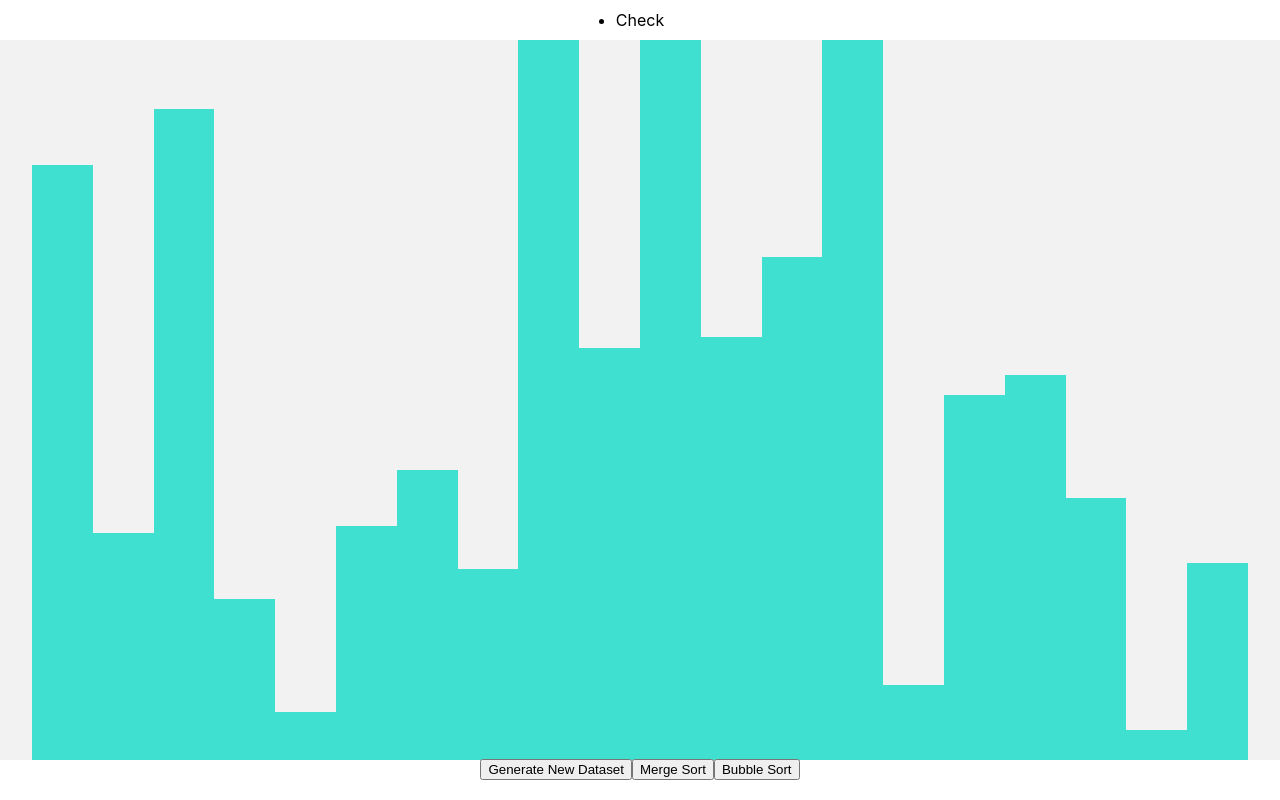
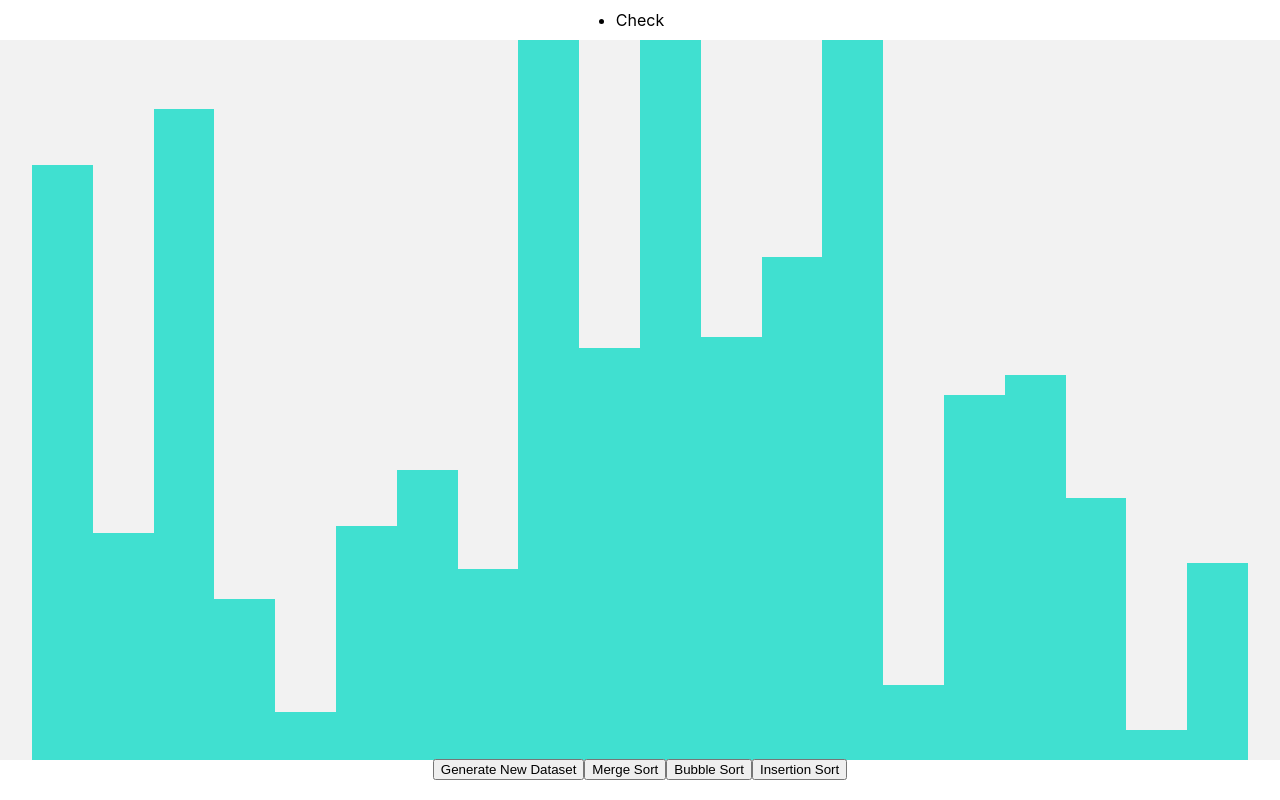
Before and after one commit to ssanjose/sortingalgovisualizertool, a React (Create React App) app: page / in a window 1280 px wide. Built offline with nearby package versions, Linux system fonts and the light colour scheme.

Commit message:
Added button to animate insertion sort

```diff
--- a/src/SortingAlgoVisualizerTool/SortingVisualizer.js
+++ b/src/SortingAlgoVisualizerTool/SortingVisualizer.js
@@ -68,6 +68,9 @@ export const SortingVisualizer = (props) => {
           <button className="bubble-sort" onClick={
             () => { animateArray(array, "bubbleSort", configData); }
           }>Bubble Sort</button>
+          <button className="insertion-sort" onClick={
+            () => { animateArray(array, "insertionSort", configData); }
+          }>Insertion Sort</button>
         </div>
 
       </main>
```
